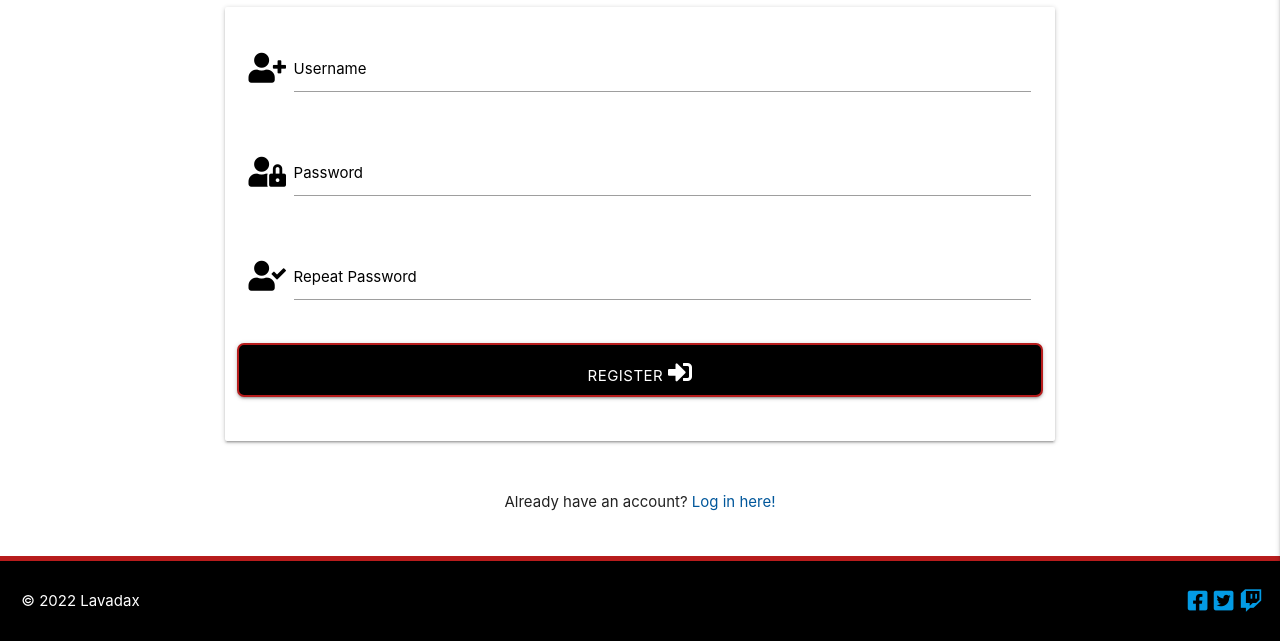
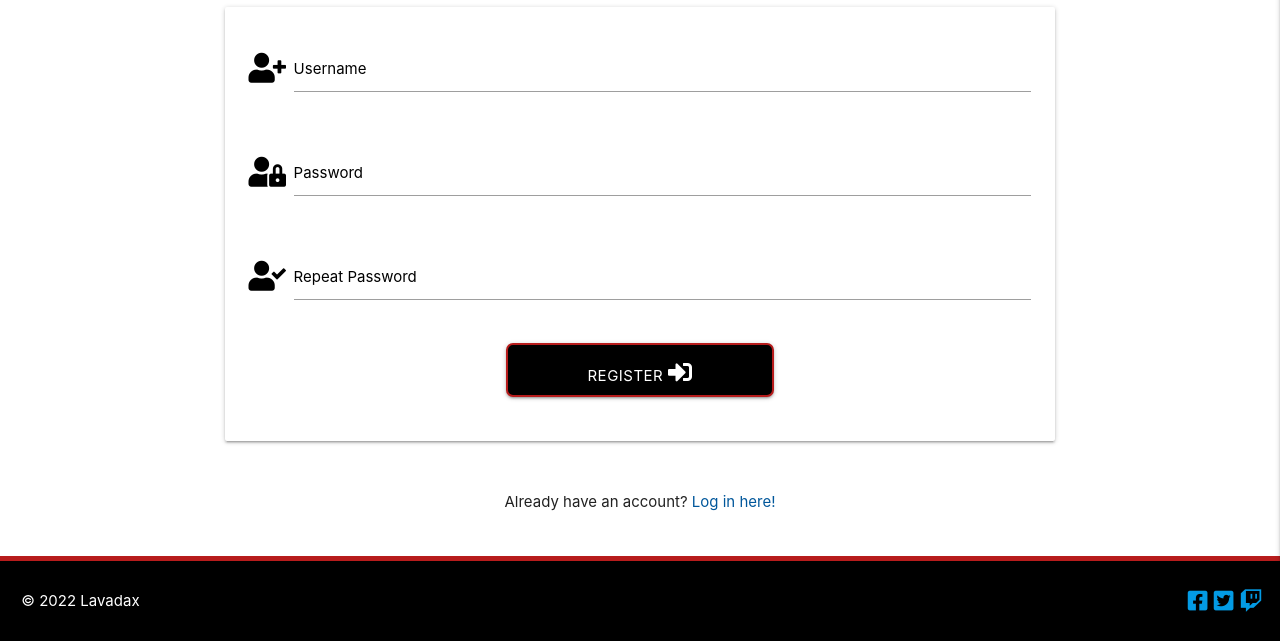
Before and after one commit to lavadax/Halliday-Games, a Flask app: page /register in a window 1280 px wide. Shown: the part 164-805 px from the top of the page. Run offline with Flask 2, Linux system fonts and the light colour scheme; some libraries are stand-ins or nearby versions.

Commit message:
Edit button sizing

```diff
--- a/templates/login.html
+++ b/templates/login.html
@@ -36,7 +36,7 @@
                 </div>
                 <!-- login -->
                 <div class="row">
-                    <button type="submit" class="col s12 btn-large black">
+                    <button type="submit" class="col s4 offset-s4 btn-large black">
                         Log In <i class="fas fa-sign-in-alt"></i>
                     </button>
                 </div>
--- a/templates/register.html
+++ b/templates/register.html
@@ -60,7 +60,7 @@
                 </div>
                 <!-- login -->
                 <div class="row">
-                    <button type="submit" class="col s12 btn-large black">
+                    <button type="submit" class="col s4 offset-s4 btn-large black">
                         Register <i class="fas fa-sign-in-alt"></i>
                     </button>
                 </div>
```
